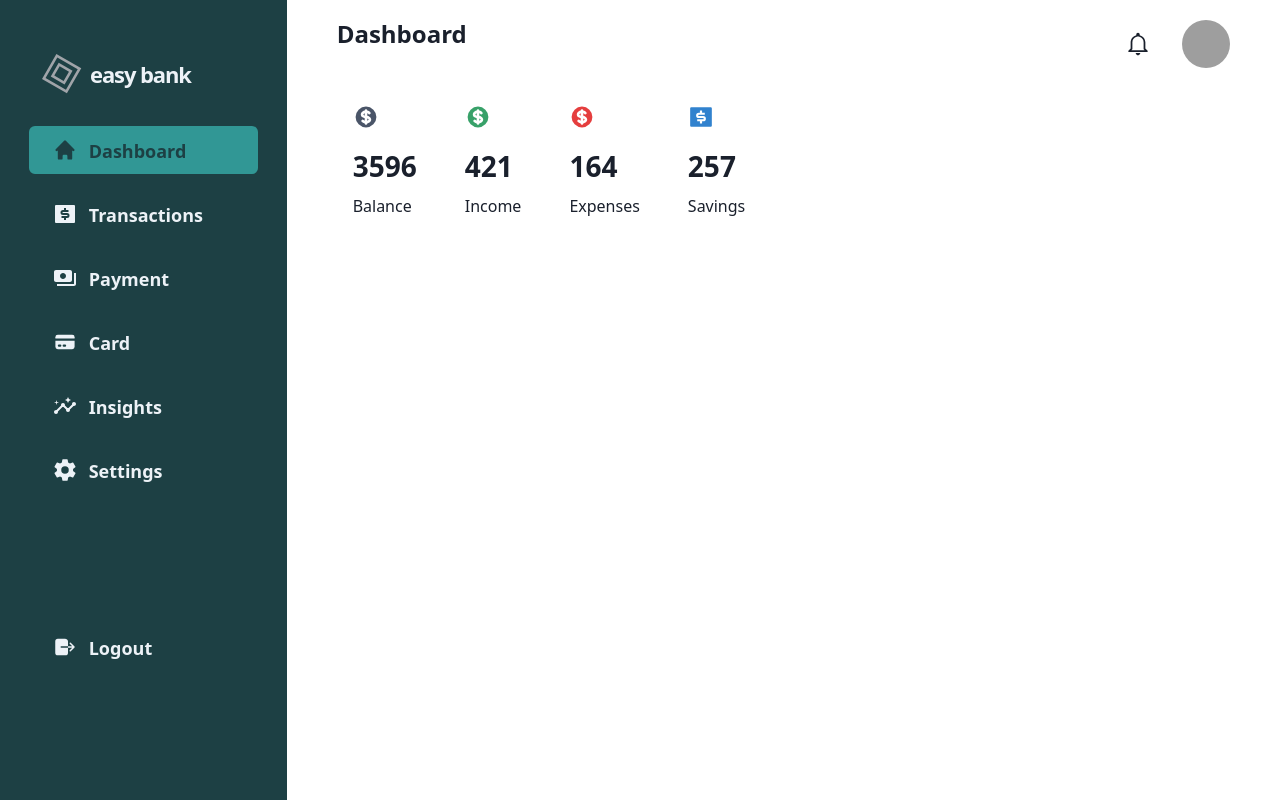
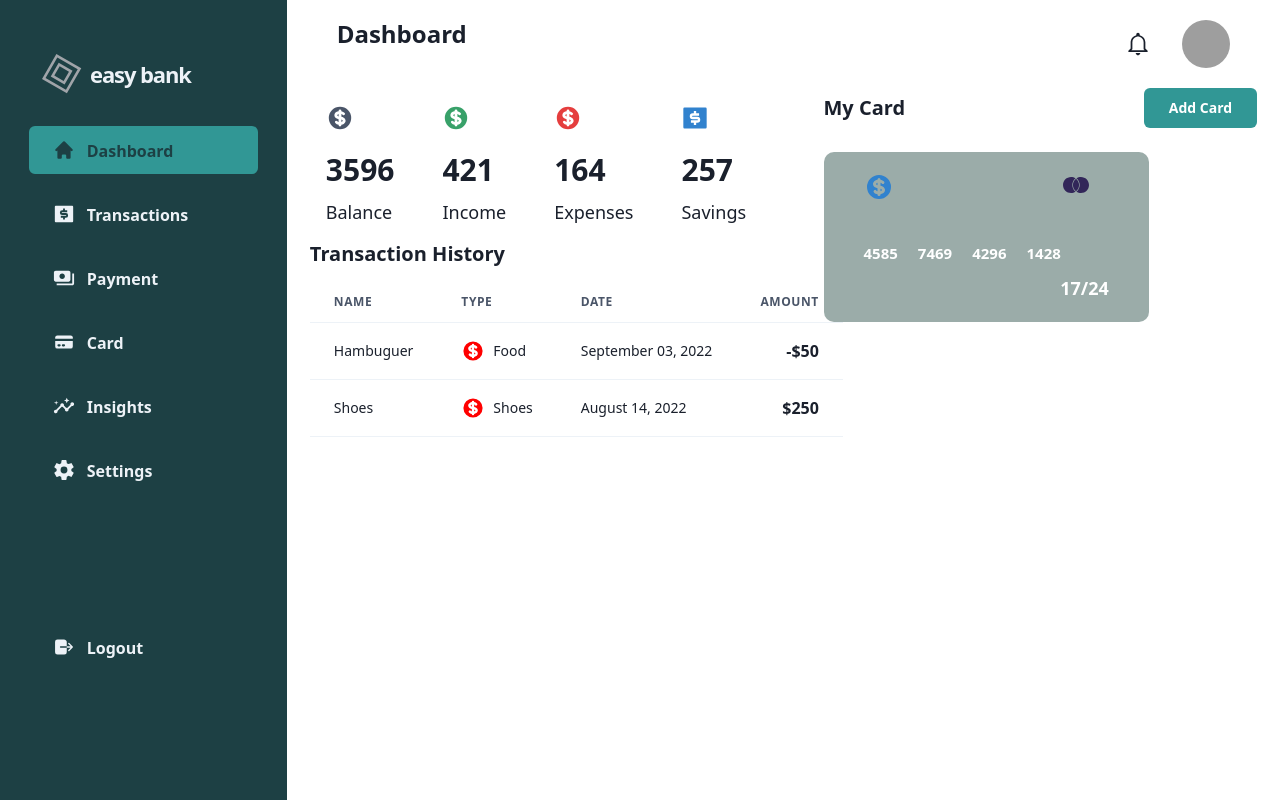
Before and after one commit to CleberWacheski/Easy-Bank, a Next.js app: page / in a window 1280 px wide. Built offline with nearby package versions, Linux system fonts and the light colour scheme; grey boxes are pictures that could not be loaded.

Commit message:
card criado

```diff
--- a/pages/index.tsx
+++ b/pages/index.tsx
@@ -1,7 +1,9 @@
-import { Box, Flex } from "@chakra-ui/react";
+import { Box, Flex, SimpleGrid } from "@chakra-ui/react";
+import { CardCredit } from "../src/components/CardCredit";
 import { Header } from "../src/components/Header";
 import { MoneyInformationCard } from "../src/components/MoneyInformationCard";
 import { NavigationBar } from "../src/components/NavigationBar";
+import { TransactionHistory } from "../src/components/TransactionHistory";
 
 
 export default function Dashboard() {
@@ -14,15 +16,29 @@ export default function Dashboard() {
                 align='center'
             >
                 <Header />
-
+                <SimpleGrid
+                     columns={2}
+                     spacing={20}
+                >
                     <Flex
                         flexDir='column'
                         alignSelf='flex-start'
                         ml='5%'
                     >
                         <MoneyInformationCard />
+                        <TransactionHistory />
 
                     </Flex>
+                    <Flex
+                        flexDir='column'
+                        alignSelf='flex-start'
+                        flex='1'
+                        mr='5%'
+                    >
+                        <CardCredit/>
+
+                    </Flex>
+                </SimpleGrid>
             </Flex>
 
         </Flex >
--- /dev/null
+++ b/src/components/CardCredit/index.tsx
@@ -0,0 +1,78 @@
+import { Box, Button, Flex, Heading, HStack, Icon, Text } from "@chakra-ui/react";
+import { HiCurrencyDollar } from "react-icons/hi";
+import { SiMastercard } from "react-icons/si";
+
+export function CardCredit() {
+    return (
+        <Flex
+            flexDirection='column'
+        >
+            <Flex
+
+                justifyContent='space-between'
+                align='center'
+            >
+                <Heading
+                    fontWeight='semibold'
+                    fontSize={20}
+                >
+                    My Card
+                </Heading>
+                <Button
+                    colorScheme='teal'
+                    fontSize={14}
+                    fontWeight='semibold'
+                    px='25px'
+                >
+                    Add Card
+                </Button>
+            </Flex>
+            <Flex
+                flexDir='column'
+                mt='24px'
+                bg='#9BACA9'
+                borderRadius='10'
+                py={5}
+                px={10}
+                w='75%'
+            >
+                <Flex
+                    justifyContent='space-between'
+                >
+                    <Icon
+                        as={HiCurrencyDollar}
+                        fontSize={30}
+                        color='blue.500'
+                    />
+                    <Icon
+                        as={SiMastercard}
+                        fontSize={26}
+                        color='purple.900'
+                        mr={5}
+                    />
+                </Flex>
+                <HStack
+                    mt={10}
+                    spacing={5}
+                    fontSize={15}
+                    fontWeight='semibold'
+                    color='white'
+                >
+                    <Text>4585</Text>
+                    <Text>7469</Text>
+                    <Text>4296</Text>
+                    <Text>1428</Text>
+                </HStack>
+                <Text
+                    alignSelf='flex-end'
+                    fontSize={18}
+                    fontWeight='semibold'
+                    color='white'
+                    mt='10px'
+                >
+                    17/24
+                </Text>
+            </Flex>
+        </Flex>
+    )
+}
--- a/src/components/MoneyInformationCard/CardItem.tsx
+++ b/src/components/MoneyInformationCard/CardItem.tsx
@@ -18,17 +18,17 @@ export function CardItem({icon,reference,value, ...rest} : CardItemProps) {
             <Icon
             as={icon}
             mb='8px'
-            fontSize={26}
+            fontSize={28}
             {...rest}
             />
             <Text
-            fontSize={28}
+            fontSize={30}
             fontWeight='extrabold'
             >
                 {value}
             </Text>
             <Text
-            fontSize={16}
+            fontSize={18}
             >
                 {reference}
             </Text>
--- a/src/components/NavigationBar/NavigationLink.tsx
+++ b/src/components/NavigationBar/NavigationLink.tsx
@@ -30,8 +30,8 @@ export function NavigationLink({name,icon, ...rest} : NavigationLinkProps) {
                     color: (!active) && 'blue.300'
                 }}
             >
-                <Icon as={icon} fontSize={24} />
-                <Text fontSize={18} mt='3px'>{name}</Text>
+                <Icon as={icon} fontSize={22} />
+                <Text fontSize={16} mt='3px'>{name}</Text>
             </Flex>
         </Button>
     )
--- /dev/null
+++ b/src/components/TransactionHistory/index.tsx
@@ -0,0 +1,80 @@
+import { Flex, Heading, HStack, Icon, Table, TableContainer, Td, Text, Th, Tr } from "@chakra-ui/react";
+import { HiCurrencyDollar } from "react-icons/hi";
+
+export function TransactionHistory() {
+    return (
+        <Flex
+            flexDir='column'
+            gap='16px'
+            align='flex-start'
+            w='max-content'
+        >
+            <Heading
+                fontSize={20}
+                fontWeight='semibold'
+            >
+                Transaction History
+            </Heading>
+            <TableContainer>
+                <Table>
+                    <Tr
+                        fontSize={14}
+                    >
+                        <Th>Name</Th>
+                        <Th>Type</Th>
+                        <Th>Date</Th>
+                        <Th>Amount</Th>
+                    </Tr>
+                    <Tr
+                        fontSize={14}
+                    >
+                        <Td>Hambuguer</Td>
+                        <Td>
+                            <HStack>
+                                <Icon
+                                    as={HiCurrencyDollar}
+                                    color='red'
+                                    fontSize={24}
+                                />
+                                <Text>Food</Text>
+                            </HStack>
+                        </Td>
+                        <Td>September 03, 2022</Td>
+                        <Td
+                            fontSize={16}
+                            fontWeight='bold'
+                            isNumeric
+                        >
+                            -$50
+                        </Td>
+                    </Tr>
+                    <Tr
+                        fontSize={14}
+                    >
+                        <Td>Shoes</Td>
+                        <Td>
+                            <HStack>
+                                <Icon
+                                    as={HiCurrencyDollar}
+                                    color='red'
+                                    fontSize={24}
+                                />
+                                <Text>
+                                    Shoes
+                                </Text>
+                            </HStack>
+                        </Td>
+                        <Td>August 14, 2022</Td>
+                        <Td
+                            fontSize={16}
+                            fontWeight='bold'
+                            isNumeric
+                        >
+                            $250
+                        </Td>
+                    </Tr>
+                </Table>
+            </TableContainer>
+        </Flex>
+    )
+}
```
Lines whose indentation alone changed are shown as unchanged.
